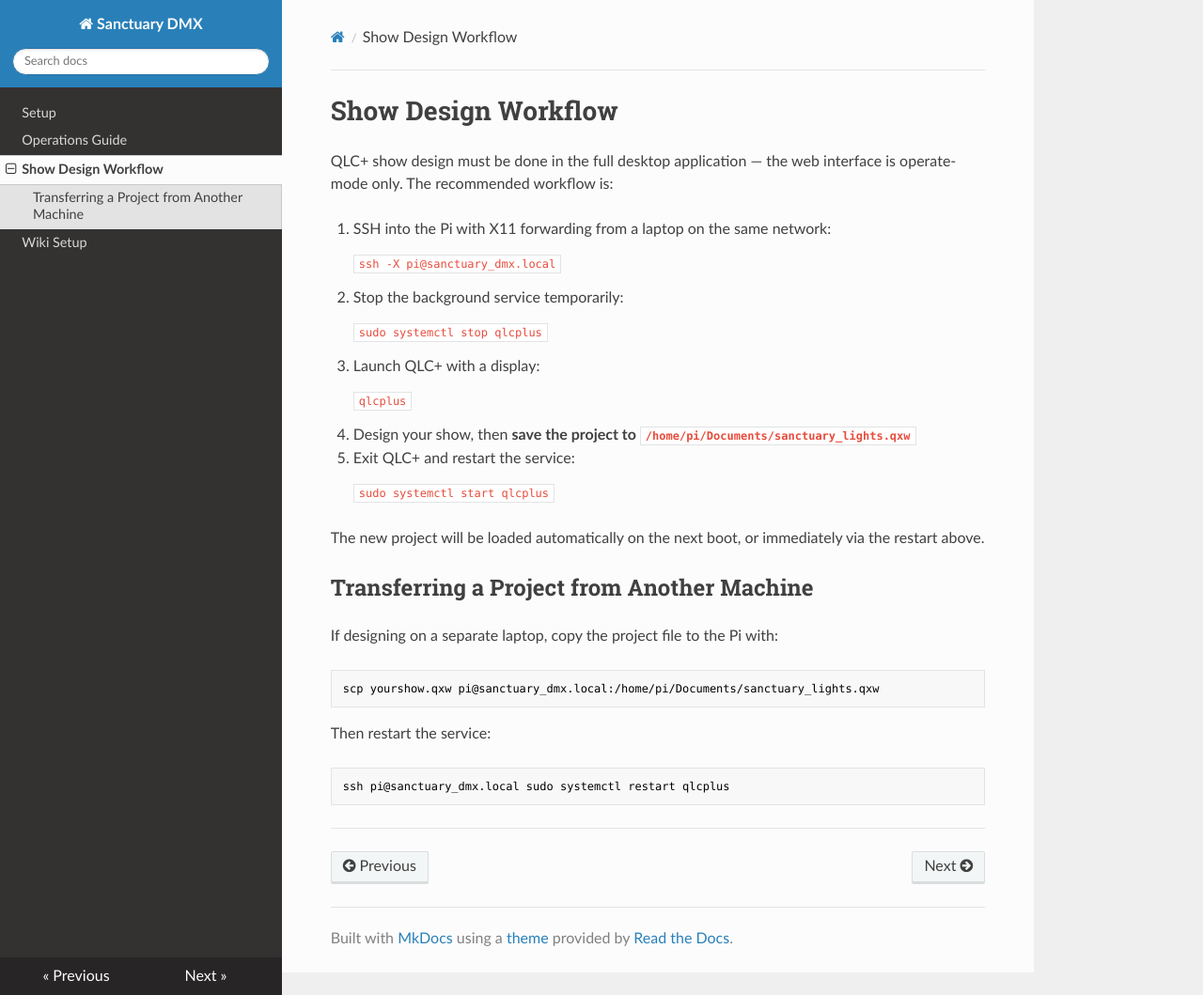
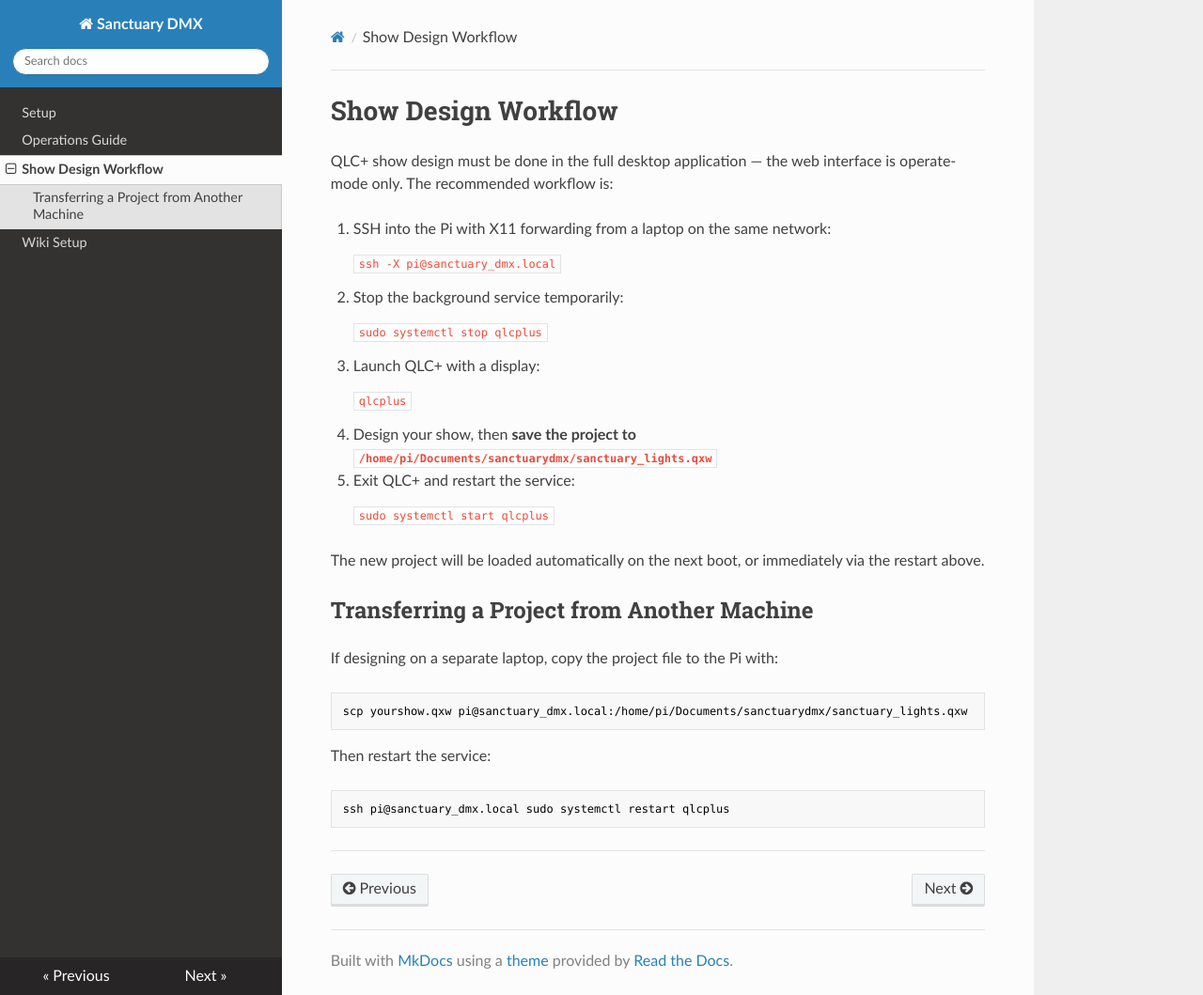
Before and after one commit to JohnBarton27/sanctuarydmx, an MkDocs documentation site: the page built from docs/show-design-workflow.md, in a window 1280 px wide and 1059 px high. Shown: the whole window at 94% size. Built offline with MkDocs 1.6.1, drawn with Linux system fonts in a browser that asks for light colours; nearby versions of some CDN libraries.

Commit message:
Swap to using QLC project file from within git repo

````diff
--- a/docs/show-design-workflow.md
+++ b/docs/show-design-workflow.md
@@ -20,7 +20,7 @@
     qlcplus
     ```
 
-4. Design your show, then **save the project to `/home/pi/Documents/sanctuary_lights.qxw`**
+4. Design your show, then **save the project to `/home/pi/Documents/sanctuarydmx/sanctuary_lights.qxw`**
 
 5. Exit QLC+ and restart the service:
 
@@ -35,7 +35,7 @@
 If designing on a separate laptop, copy the project file to the Pi with:
 
 ```bash
-scp yourshow.qxw pi@sanctuary_dmx.local:/home/pi/Documents/sanctuary_lights.qxw
+scp yourshow.qxw pi@sanctuary_dmx.local:/home/pi/Documents/sanctuarydmx/sanctuary_lights.qxw
 ```
 
 Then restart the service:
````
Also changed, not shown: CLAUDE.md (+2 -2 lines), docs/sanctuary-dmx-setup.md (+1 -1 lines), 1 other file.
